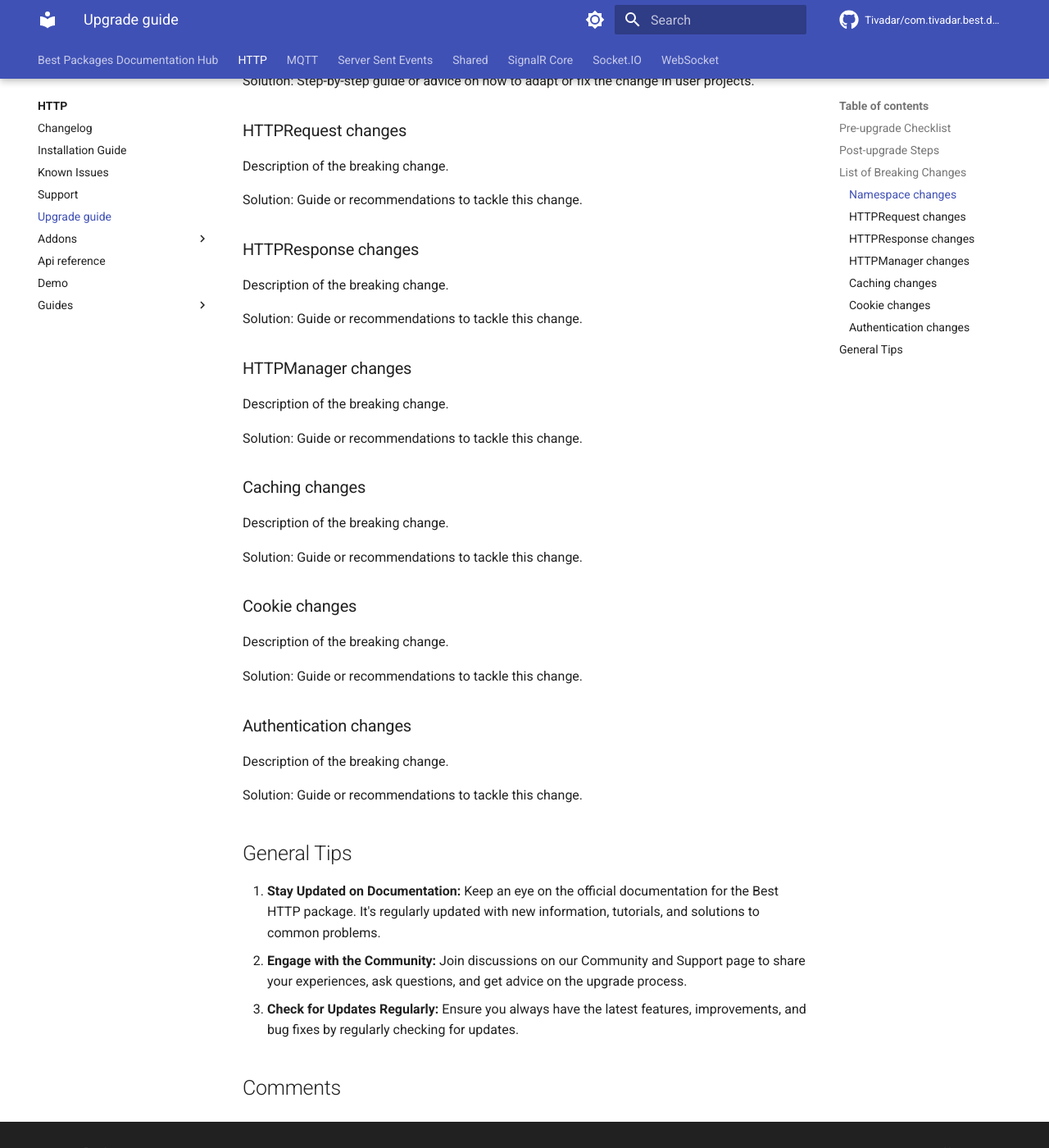
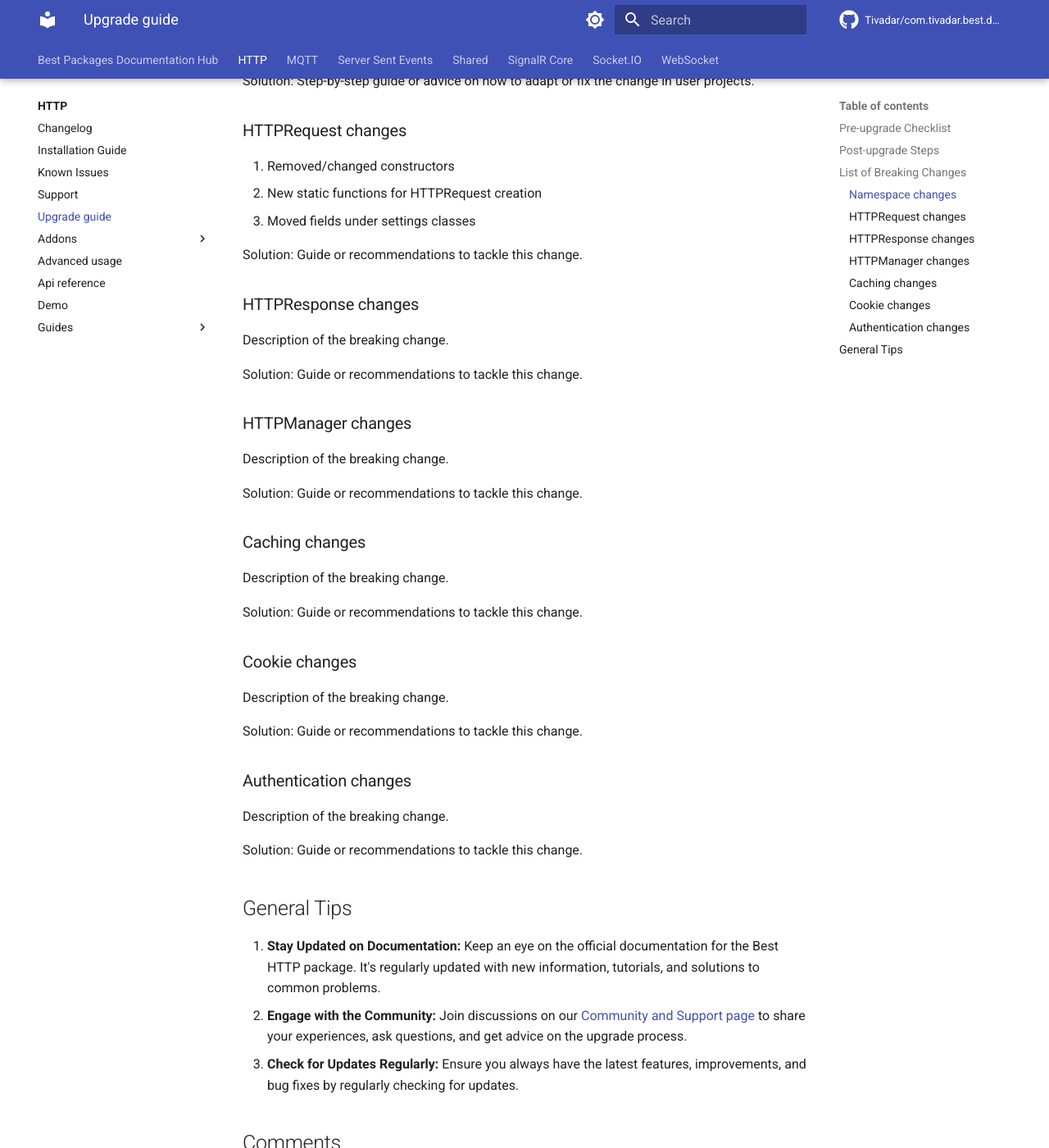
Before and after one commit to Benedicht/com.tivadar.best.documentation, an MkDocs documentation site: the page built from docs/HTTP/upgrade-guide.md, in a window 1280 px wide and 1400 px high, scrolled down 846 px. Shown: the whole window at 82% size. Built offline with MkDocs 1.6.1 and Material for MkDocs 9.7.7, drawn with Linux system fonts in a browser that asks for light colours; comment, search, counter and statistics services are not loaded.

Commit message:
Fixed links on the landing page.

```diff
--- /dev/null
+++ b/docs/HTTP/advanced-usage/index.md
@@ -0,0 +1,4 @@
+---
+comments: true
+---
+# Advanced Usage
--- a/docs/HTTP/upgrade-guide.md
+++ b/docs/HTTP/upgrade-guide.md
@@ -21,7 +21,10 @@ Instead of one big package the Best
 Solution: Step-by-step guide or advice on how to adapt or fix the change in user projects.
 
 ### HTTPRequest changes
-Description of the breaking change.
+
+1. Removed/changed constructors
+1. New static functions for HTTPRequest creation
+1. Moved fields under settings classes
 
 Solution: Guide or recommendations to tackle this change.
 
@@ -52,5 +55,5 @@ Solution: Guide or recommendations to tackle this change.
 
 ## General Tips
 1. **Stay Updated on Documentation:** Keep an eye on the official documentation for the Best HTTP package. It's regularly updated with new information, tutorials, and solutions to common problems.
-2. **Engage with the Community:** Join discussions on our Community and Support page to share your experiences, ask questions, and get advice on the upgrade process.
+2. **Engage with the Community:** Join discussions on our [Community and Support page](support.md) to share your experiences, ask questions, and get advice on the upgrade process.
 3. **Check for Updates Regularly:** Ensure you always have the latest features, improvements, and bug fixes by regularly checking for updates.
```
Also changed, not shown: docs/index.md (+4 -4 lines).
